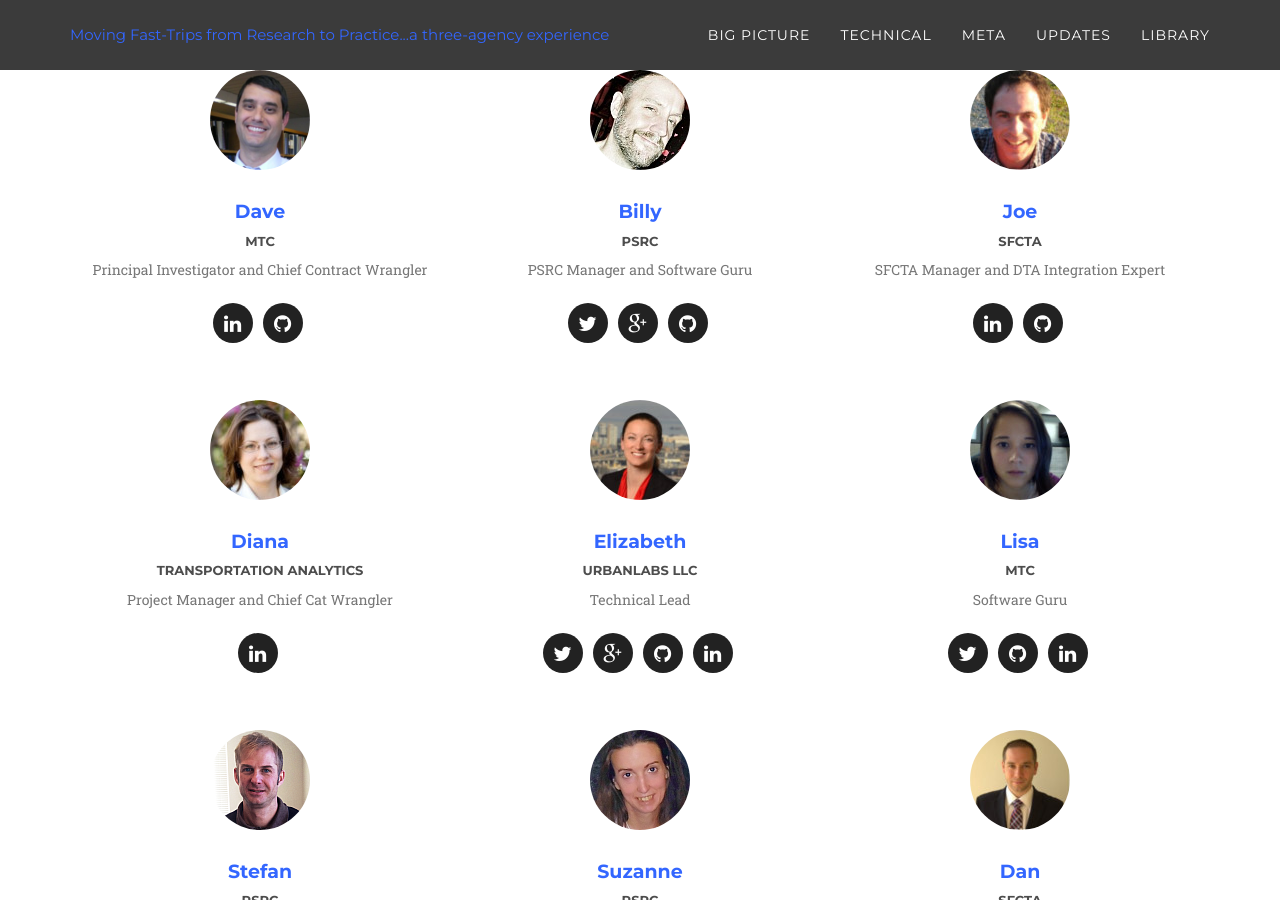
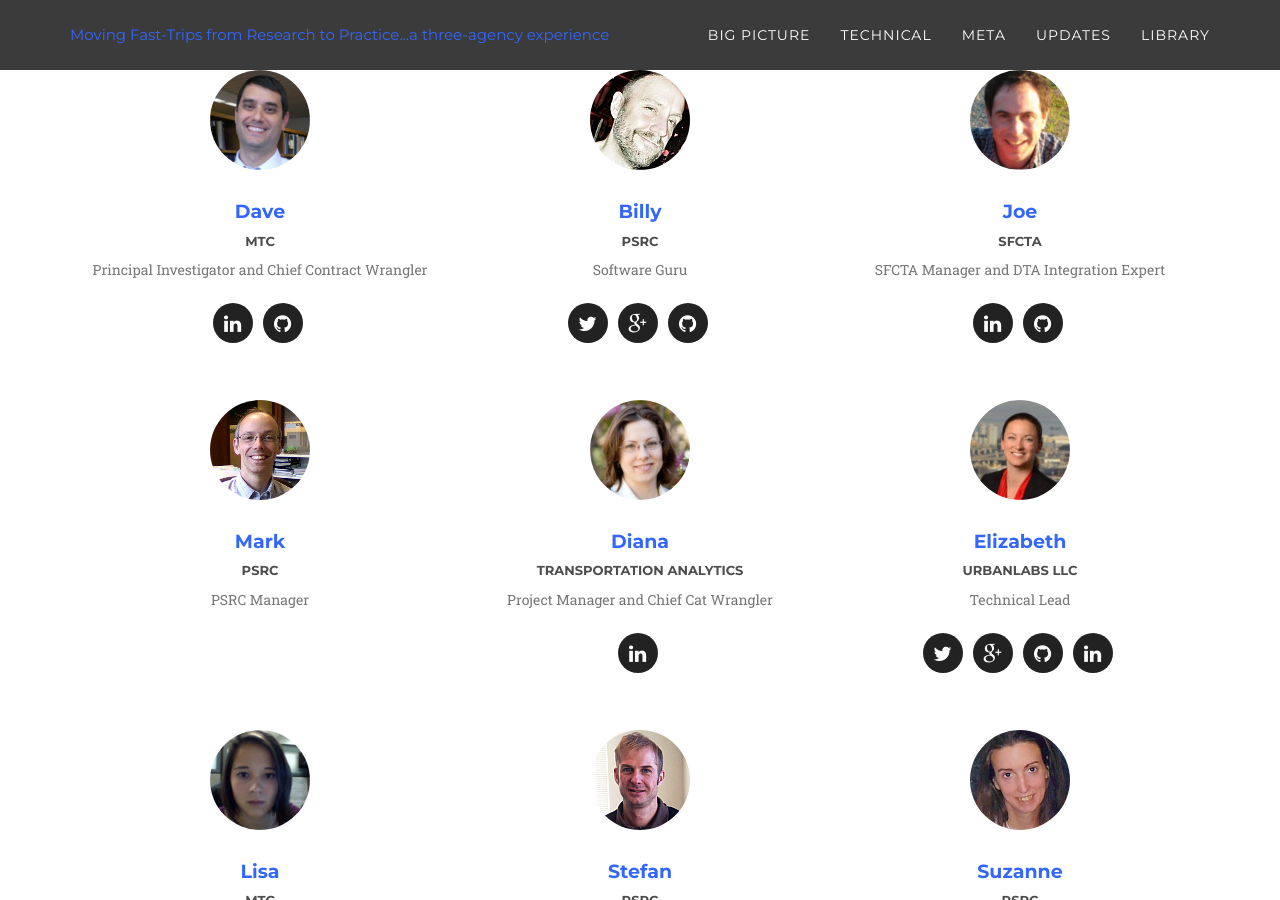
Before and after one commit to BayAreaMetro/fast-trips-project, a Jekyll site: the page built from meta/index.html, in a window 1280 px wide and 900 px high, scrolled down 1311 px. Built offline with Jekyll 4.4.1, drawn with Linux system fonts in a browser that asks for light colours; some web fonts are replaced.

Commit message:
Added Mark Simonsson

```diff
--- a/_data/team.yml
+++ b/_data/team.yml
@@ -14,7 +14,7 @@
 - name: Billy
   lastname: Charlton
   pic: billy.jpg
-  position: PSRC Manager and Software Guru
+  position: Software Guru
   affil: PSRC
   social:
     - title: twitter
@@ -34,6 +34,14 @@
       url: https://www.linkedin.com/profile/view?id=39790039
     - title: github
       url: #
+
+- name: Mark
+  lastname: Simonson
+  pic: mark.jpg
+  position: PSRC Manager
+  affil: PSRC
+  social:
+
 
 - name: Diana
   lastname: Dorinson
```
Also changed, not shown: meta/Mark.md (added, +7 -0 lines), img/team/mark.jpg (added).
